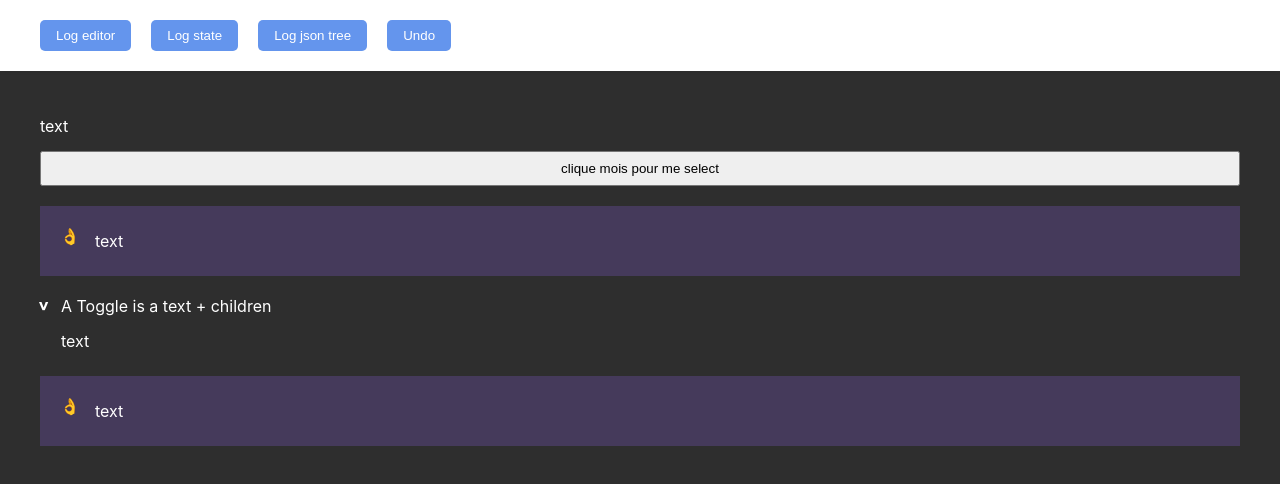
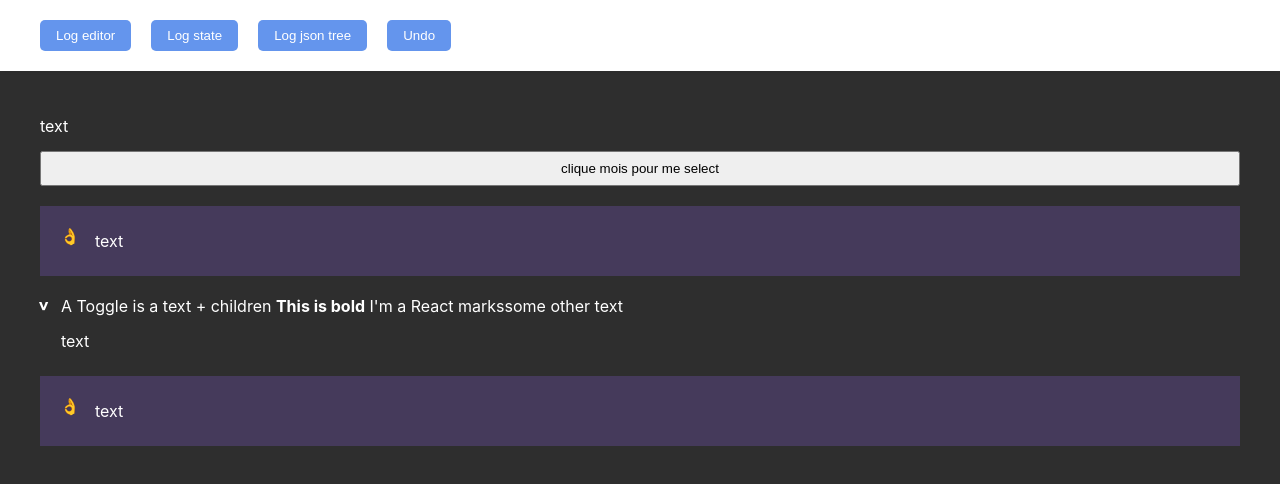
Before and after one commit to flodlc/block-builder, a React (Create React App) app: page / in a window 1280 px wide. Shown: the top 484 px of the page. Built offline with nearby package versions, Linux system fonts and the light colour scheme; the HTML template or start-up script is replaced by a standard one.

Commit message:
🚧 POC react marks

```diff
--- a/package.json
+++ b/package.json
@@ -45,7 +45,7 @@
   },
   "devDependencies": {
     "@types/uuid": "^8.3.1",
-    "@typescript-eslint/eslint-plugin": "^5.1.0",
+    "@typescript-eslint/eslint-plugin": "^5.2.0",
     "@typescript-eslint/parser": "^5.1.0",
     "eslint": "^7.11.0",
     "eslint-plugin-react": "^7.26.1",
--- a/src/Playground/DATA.ts
+++ b/src/Playground/DATA.ts
@@ -32,7 +32,13 @@ export const PLAYGROUND_DATA = {
     mamma: {
         id: 'mamma',
         type: 'titledList',
-        text: 'A Toggle is a text + children',
+        text: [
+            {
+                text: 'A Toggle is a text + children <strong>This is bold</strong> ',
+            },
+            { component: 'reference' },
+            { text: 'some other text' },
+        ],
         childrenIds: ['poa'],
     },
     sdfkjsdkfj: {
--- a/src/Playground/Playground.tsx
+++ b/src/Playground/Playground.tsx
@@ -7,7 +7,7 @@ function Playground() {
     const [editor] = useState(
         new Editor({
             rootId: 'doc',
-            nodes: PLAYGROUND_DATA,
+            nodes: PLAYGROUND_DATA as any,
         })
     );
 
--- /dev/null
+++ b/src/components/ReactMarks.tsx
@@ -0,0 +1,7 @@
+import React from 'react';
+
+const ReactMarks = () => {
+    return <span contentEditable={false}>{`I'm a React marks`}</span>;
+};
+
+export default ReactMarks;
--- a/src/editor/model/Editor.ts
+++ b/src/editor/model/Editor.ts
@@ -1,6 +1,13 @@
 import produce from 'immer';
 import { applyStep, applyTransaction } from '../transaction/transactions';
-import { State, Node, EventHandler, History, HistoryItem } from './types';
+import {
+    State,
+    Node,
+    EventHandler,
+    History,
+    HistoryItem,
+    TextType,
+} from './types';
 import { TransactionBuilder } from '../transaction/TransactionBuilder';
 import { Transaction } from '../transaction/types';
 import { NodesExplorer } from './NodesExplorer';
@@ -49,8 +56,8 @@ export class Editor {
         if (transaction.keepHistory) {
             this.history = produce(this.history, (history) => {
                 history.items.push({
-                    transaction: appliedTransaction,
-                    state: previousState,
+                    transaction: appliedTransaction as any,
+                    state: previousState as any,
                 });
             });
         }
@@ -113,7 +120,7 @@ function getNodeJson(state: State, node: Node) {
     type JsonNode = {
         id: string;
         type: string;
-        text?: string;
+        text?: TextType;
         title?: string;
         children?: JsonNode[];
     };
--- a/src/editor/view/TextInput.tsx
+++ b/src/editor/view/TextInput.tsx
@@ -1,4 +1,6 @@
 import React, { useContext, useLayoutEffect, useRef } from 'react';
+import REACT_MARKS from '../../params/REACT_MARKS';
+import { TextType } from '../model/types';
 import { EditorContext } from './EditorContext';
 
 export const TextInput = ({
@@ -12,7 +14,7 @@ export const TextInput = ({
 }: {
     onInput: (value: string, focusOffset?: number) => void;
     onKeyDown: (e: React.KeyboardEvent) => undefined;
-    value?: string;
+    value?: TextType;
     focusOffset?: number;
     style?: any;
     id?: string;
@@ -39,6 +41,7 @@ export const TextInput = ({
         onKeyDown(e);
     };
 
+    // DOESN'T WORK WITH MARKS YET
     const saveDomSelection = () => {
         if (ref.current) {
             const focusOffset = getFocusOffset(ref.current);
@@ -49,21 +52,46 @@ export const TextInput = ({
         }
     };
 
+    const finalValue = React.useMemo(() => {
+        if (typeof value === 'string') {
+            return <>{value}</>;
+        }
+        return (
+            <>
+                {value.map((val, i) => {
+                    if (val.text)
+                        return (
+                            <span
+                                key={i}
+                                dangerouslySetInnerHTML={{ __html: val.text }}
+                            />
+                        );
+                    if (val.component) {
+                        const Comp = REACT_MARKS[val.component];
+                        if (Comp) return <Comp key={i} />;
+                    }
+                    return <React.Fragment key={i} />;
+                }, '')}
+            </>
+        );
+    }, []);
+
     return (
         <div
-            onSelect={saveDomSelection}
+            // onSelect={saveDomSelection} // DOESN'T WORK WITH MARKS
             onKeyDownCapture={handleKeyDown}
             onKeyUp={(e) => {
                 e.preventDefault();
                 e.stopPropagation();
             }}
-            dangerouslySetInnerHTML={{ __html: value }}
             ref={ref}
             onInput={handleInput}
             contentEditable={true}
             style={{ ...style, outline: 'none' }}
             id={id || undefined}
-        />
+        >
+            {finalValue}
+        </div>
     );
 };
 
--- /dev/null
+++ b/src/params/REACT_MARKS.tsx
@@ -0,0 +1,7 @@
+import ReactMarks from '../components/ReactMarks';
+
+const REACT_MARKS = {
+    reference: ReactMarks,
+};
+
+export default REACT_MARKS;
```
Also changed, not shown: src/editor/model/types.ts (+6 -1 lines), 1 other file (tests, documents, lock files or other folders).
